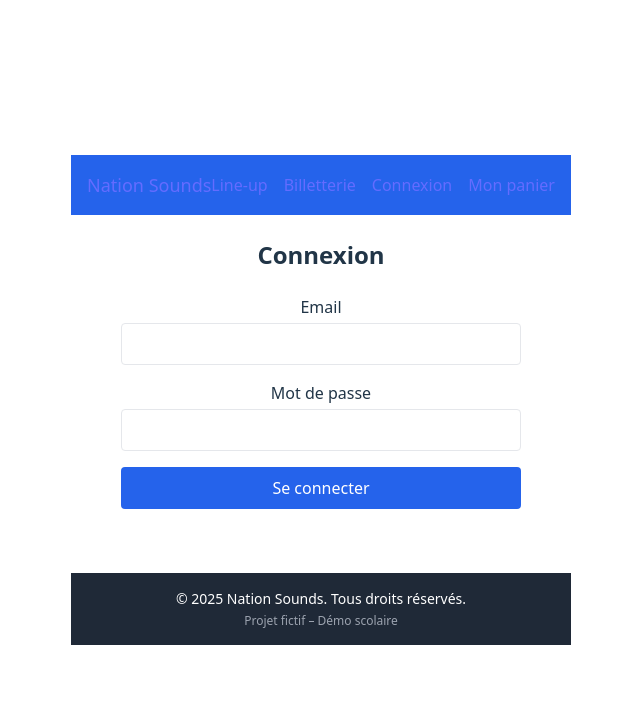
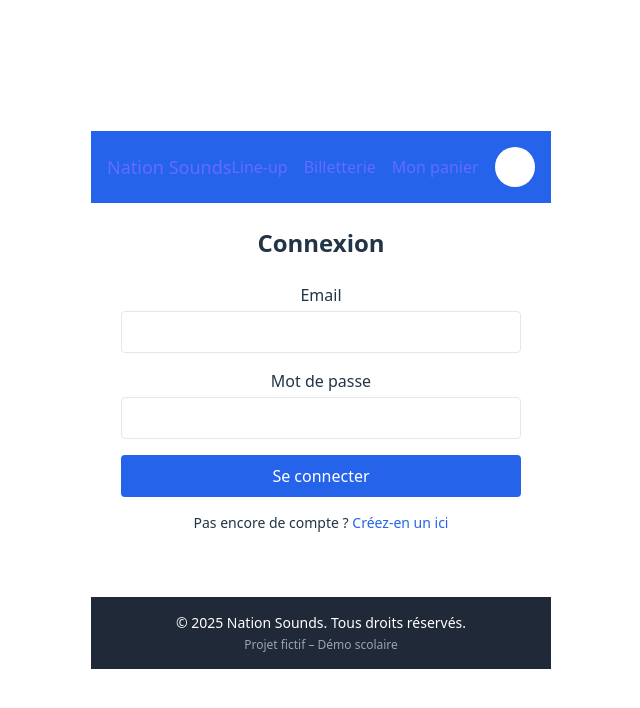
Before and after one commit to Guillaume-Lorente/festival-nation-sounds, a React (Vite) app in the folder frontend/: page /login in a window 1280 px wide. Shown: the top 708 px of the page, without its empty margins (319-959 px from the left). Built offline with nearby package versions, Linux system fonts and the light colour scheme.

Commit message:
Ajout avatar et menu déroulant pour la connexion

```diff
--- a/frontend/package.json
+++ b/frontend/package.json
@@ -10,6 +10,7 @@
     "preview": "vite preview"
   },
   "dependencies": {
+    "lucide-react": "^0.511.0",
     "react": "^19.1.0",
     "react-dom": "^19.1.0",
     "react-router-dom": "^7.6.1"
--- a/frontend/src/components/Header.jsx
+++ b/frontend/src/components/Header.jsx
@@ -1,14 +1,18 @@
+import { useState, useEffect, useRef } from "react";
 import { Link, useNavigate } from "react-router-dom";
 import { useCart } from "../context/CartContext";
+import { UserCircle } from "lucide-react";
 
 export default function Header() {
   const user = JSON.parse(localStorage.getItem("user"));
   const navigate = useNavigate();
-  const { cartItems } = useCart(); // ✅ Récupère les articles du panier
+  const { cartItems } = useCart();
+  const [menuOpen, setMenuOpen] = useState(false);
+  const menuRef = useRef();
 
   const totalItems = Array.isArray(cartItems)
-  ? cartItems.reduce((sum, item) => sum + item.quantity, 0)
-  : 0;
+    ? cartItems.reduce((sum, item) => sum + item.quantity, 0)
+    : 0;
 
   const handleLogout = () => {
     localStorage.clear();
@@ -16,11 +20,30 @@ export default function Header() {
   };
 
   if (user && typeof user !== "object") {
-  localStorage.removeItem("user");
-}
+    localStorage.removeItem("user");
+  }
+
+  const handleAvatarClick = () => {
+    if (user) {
+      navigate("/account");
+    } else {
+      setMenuOpen((prev) => !prev);
+    }
+  };
+
+  // Ferme le menu si clic en dehors
+  useEffect(() => {
+    const handleClickOutside = (e) => {
+      if (menuRef.current && !menuRef.current.contains(e.target)) {
+        setMenuOpen(false);
+      }
+    };
+    document.addEventListener("mousedown", handleClickOutside);
+    return () => document.removeEventListener("mousedown", handleClickOutside);
+  }, []);
 
   return (
-    <header className="bg-blue-600 text-white p-4 flex justify-between items-center">
+    <header className="bg-blue-600 text-white p-4 flex justify-between items-center relative">
       <h1 className="text-lg font-bold">
         <Link to="/">Nation Sounds</Link>
       </h1>
@@ -28,21 +51,7 @@ export default function Header() {
       <nav className="flex gap-4 items-center">
         <Link to="/lineup" className="hover:underline">Line-up</Link>
         <Link to="/tickets" className="hover:underline">Billetterie</Link>
-
-        {user ? (
-          <>
-            <Link to="/account" className="hover:underline">Mon compte</Link>
-            <button
-              onClick={handleLogout}
-              className="bg-white text-blue-600 px-2 py-1 rounded hover:bg-gray-100"
-            >
-              Déconnexion
-            </button>
-          </>
-        ) : (
-          <Link to="/login" className="hover:underline">Connexion</Link>
-        )}
-
+        {/* Panier avec compteur */}
         <Link to="/cart" className="relative hover:underline">
           Mon panier
           {totalItems > 0 && (
@@ -51,6 +60,34 @@ export default function Header() {
             </span>
           )}
         </Link>
+
+        {/* Avatar & menu */}
+        <div className="relative" ref={menuRef}>
+          <button
+            onClick={handleAvatarClick}
+            className="w-10 h-10 rounded-full bg-white flex items-center justify-center text-blue-600 hover:bg-gray-200"
+          >
+            <UserCircle className="w-6 h-6" />
+          </button>
+
+          {/* Menu déroulant pour utilisateurs non connectés */}
+          {!user && menuOpen && (
+            <div className="absolute right-0 mt-2 w-40 bg-white text-black shadow rounded p-2 z-50">
+              <Link to="/login" className="block px-2 py-1 hover:bg-gray-100 rounded">Se connecter</Link>
+              <Link to="/register" className="block px-2 py-1 hover:bg-gray-100 rounded">S’inscrire</Link>
+            </div>
+          )}
+
+          {/* Bouton déconnexion si connecté */}
+          {user && (
+            <button
+              onClick={handleLogout}
+              className="ml-2 bg-white text-blue-600 px-2 py-1 rounded hover:bg-gray-100"
+            >
+              Déconnexion
+            </button>
+          )}
+        </div>
       </nav>
     </header>
   );
--- a/frontend/src/pages/Login.jsx
+++ b/frontend/src/pages/Login.jsx
@@ -1,5 +1,6 @@
 import { useState, useEffect } from "react";
 import { useNavigate } from "react-router-dom";
+import { Link } from "react-router-dom";
 
 export default function Login() {
   const [email, setEmail] = useState("");
@@ -74,6 +75,12 @@ export default function Login() {
         >
           Se connecter
         </button>
+<p className="mt-2 text-sm">
+  Pas encore de compte ?{" "}
+  <Link to="/register" className="text-blue-600 hover:underline">
+    Créez-en un ici
+  </Link>
+</p>
       </form>
     </div>
   );
```
Also changed, not shown: 2 other files (tests, documents, lock files or other folders).
